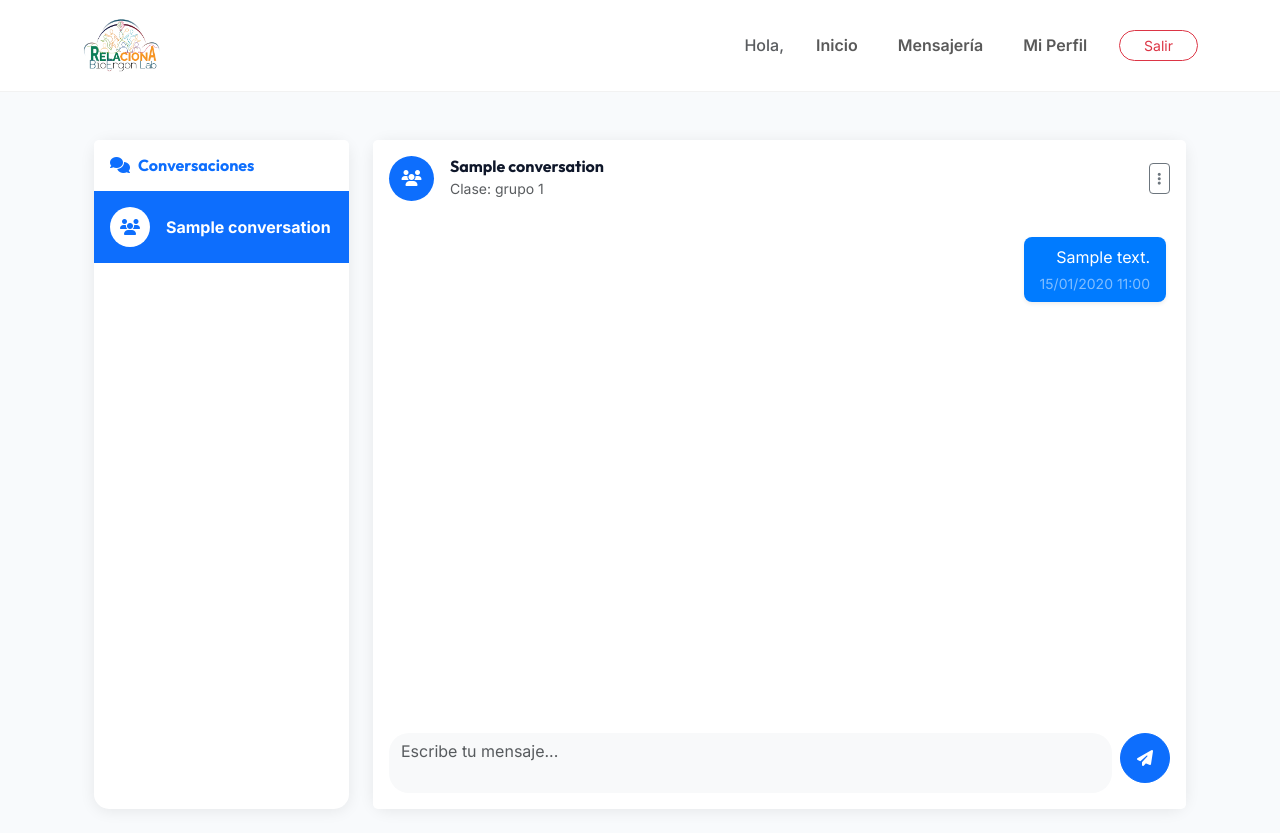
After one commit to dgarridor05/AplicacionPracticas, a Django app: page /mensajeria/1/ in a window 1280 px wide. The commit adds this page. Run offline with Django 5.2, Linux system fonts and the light colour scheme; a user stored in the database is signed in; data comes from the database, SQL or seed files in the repository; tables that the repository leaves empty hold one stand-in row (values such as "Sample post").

Commit message:
Implementada version semiacabada del sistema de mensajeria

```diff
--- /dev/null
+++ b/messaging/context_processors.py
@@ -0,0 +1,9 @@
+from messaging.models import Conversation
+
+def unread_messages_count(request):
+    """Context processor para mostrar el contador de chats sin leer en la navegación"""
+    if request.user.is_authenticated and hasattr(request.user, 'role') and request.user.role == 'student':
+        conversations = Conversation.objects.filter(participants=request.user)
+        unread_chats_count = sum(1 for conv in conversations if conv.unread_count(request.user) > 0)
+        return {'unread_chats_count': unread_chats_count}
+    return {'unread_chats_count': 0}
--- /dev/null
+++ b/messaging/urls.py
@@ -0,0 +1,8 @@
+from django.urls import path
+from . import views
+
+urlpatterns = [
+    path('', views.conversation_list, name='conversation_list'),
+    path('nuevo/<int:student_id>/', views.start_private_conversation, name='start_private_conversation'),
+    path('<int:conversation_id>/', views.conversation_detail, name='conversation_detail'),
+]
--- /dev/null
+++ b/messaging/views.py
@@ -0,0 +1,119 @@
+from django.shortcuts import render, redirect, get_object_or_404
+from django.contrib.auth.decorators import login_required
+from django.contrib import messages
+from django.db.models import Q
+
+from accounts.models import UserProfile
+from teachers.models import ClassGroup
+from .models import Conversation, ConversationMember, Message
+
+
+@login_required
+def conversation_list(request):
+    user = request.user
+    conversations = Conversation.objects.filter(participants=user).order_by('-updated_at')
+
+    unread_chats_count = 0
+    for conv in conversations:
+        conv.unread_count_for_user = conv.unread_count(user)
+        if conv.unread_count_for_user > 0:
+            unread_chats_count += 1
+
+        # Agregar información del otro participante para chats privados
+        if not conv.is_group:
+            other_participant = conv.participants.exclude(id=user.id).first()
+            if other_participant:
+                conv.other_username = other_participant.username
+                conv.other_nickname = other_participant.nickname
+                conv.other_profile_picture = other_participant.profile_picture
+                conv.other_full_name = other_participant.full_name
+            else:
+                conv.other_username = 'Usuario desconocido'
+                conv.other_nickname = None
+                conv.other_profile_picture = None
+                conv.other_full_name = None
+
+    return render(request, 'messaging/conversation_list.html', {
+        'conversations': conversations,
+        'unread_chats_count': unread_chats_count,
+    })
+
+
+@login_required
+def conversation_detail(request, conversation_id):
+    user = request.user
+    conversation = get_object_or_404(Conversation.objects.filter(participants=user), id=conversation_id)
+
+    # Obtener todas las conversaciones para la lista lateral
+    conversations = Conversation.objects.filter(participants=user).order_by('-updated_at')
+    for conv in conversations:
+        conv.unread_count_for_user = conv.unread_count(user)
+        if not conv.is_group:
+            other_participant = conv.participants.exclude(id=user.id).first()
+            if other_participant:
+                conv.other_username = other_participant.username
+                conv.other_nickname = other_participant.nickname
+                conv.other_profile_picture = other_participant.profile_picture
+                conv.other_full_name = other_participant.full_name
+
+    # Obtener información del otro participante para chats privados
+    other_participant = None
+    if not conversation.is_group:
+        other_participant = conversation.participants.exclude(id=user.id).first()
+
+    if request.method == 'POST':
+        text = request.POST.get('text', '').strip()
+        if text:
+            message_obj = Message.objects.create(
+                conversation=conversation,
+                sender=user,
+                text=text
+            )
+            message_obj.read_by.add(user)
+            conversation.updated_at = message_obj.created_at
+            conversation.save(update_fields=['updated_at'])
+            return redirect('conversation_detail', conversation_id=conversation.id)
+        messages.error(request, 'No se puede enviar un mensaje vacío.')
+
+    chat_messages = conversation.messages.select_related('sender').all()
+    for msg in chat_messages:
+        if user not in msg.read_by.all():
+            msg.read_by.add(user)
+
+    return render(request, 'messaging/conversation_detail.html', {
+        'conversation': conversation,
+        'chat_messages': chat_messages,
+        'other_participant': other_participant,
+        'conversations': conversations,
+    })
+
+
+@login_required
+def start_private_conversation(request, student_id):
+    user = request.user
+    if user.role != 'student':
+        messages.error(request, 'Solo alumnos pueden iniciar conversaciones privadas entre alumnos.')
+        return redirect('student_home')
+
+    other = get_object_or_404(UserProfile, id=student_id, role='student')
+
+    if other == user:
+        messages.warning(request, 'No puedes iniciar un chat contigo mismo.')
+        return redirect('conversation_list')
+
+    # Verificar que compartan grupo
+    shared = ClassGroup.objects.filter(students=user).filter(students=other).exists()
+    if not shared:
+        messages.error(request, 'Solo se puede chatear con compañeros de clase compartidos.')
+        return redirect('classmates_list')
+
+    conversation = Conversation.objects.filter(is_group=False, participants=user).filter(participants=other).first()
+
+    if not conversation:
+        conversation = Conversation.objects.create(is_group=False, name=f"Chat {user.username} & {other.username}")
+        ConversationMember.objects.bulk_create([
+            ConversationMember(conversation=conversation, user=user),
+            ConversationMember(conversation=conversation, user=other),
+        ])
+
+    return redirect('conversation_detail', conversation_id=conversation.id)
--- a/relaciona/urls.py
+++ b/relaciona/urls.py
@@ -26,6 +26,7 @@ urlpatterns = [
     path('profesor/', include('teachers.urls')),
     path('cuestionarios/', include('quizzes.urls')),
     path('minijuegos/', include('minigames.urls')),
+    path('mensajeria/', include('messaging.urls')),
 
     path('', lambda request: redirect('login')),
 ]
--- a/templates/base.html
+++ b/templates/base.html
@@ -128,6 +128,14 @@
                         <li class="nav-item"><span class="text-muted fw-medium">Hola, {{ user.first_name }}</span></li>
                         {% if user.role == 'student' %}
                             <li class="nav-item"><a href="{% url 'student_home' %}" class="nav-link fw-semibold">Inicio</a></li>
+                            <li class="nav-item">
+                                <a href="{% url 'conversation_list' %}" class="nav-link fw-semibold position-relative">
+                                    Mensajería
+                                    {% if unread_chats_count > 0 %}
+                                    <span class="badge bg-danger rounded-pill position-absolute top-0 start-100 translate-middle">{{ unread_chats_count }}</span>
+                                    {% endif %}
+                                </a>
+                            </li>
                             <li class="nav-item"><a href="{% url 'view_student_profile' %}" class="nav-link fw-semibold">Mi Perfil</a></li>
                         {% elif user.role == 'teacher' %}
                             <li class="nav-item"><a href="{% url 'teacher_home' %}" class="nav-link fw-semibold">Panel</a></li>
@@ -167,6 +175,13 @@
             <i class="fas fa-users"></i>
             <span>Clase</span>
         </a>
+        <a href="{% url 'conversation_list' %}" class="nav-item-mobile {% if 'mensajeria' in request.path %}active{% endif %} position-relative">
+            <i class="fas fa-comments"></i>
+            <span>Chats</span>
+            {% if unread_chats_count > 0 %}
+            <span class="badge bg-danger rounded-pill position-absolute" style="top: -5px; right: -5px; font-size: 0.6rem; padding: 2px 5px;">{{ unread_chats_count }}</span>
+            {% endif %}
+        </a>
         {% endif %}
 
         <a href="{% if user.role == 'teacher' %}{% url 'teacher_home' %}{% else %}{% url 'view_student_profile' %}{% endif %}"
--- /dev/null
+++ b/templates/messaging/conversation_detail.html
@@ -0,0 +1,237 @@
+{% extends "base.html" %}
+{% block title %}Chat | RELACIONA{% endblock %}
+
+{% block content %}
+<div class="container-fluid mt-4" style="max-width: 1200px;">
+    <div class="row">
+        <!-- Lista de conversaciones (solo en desktop) -->
+        <div class="col-md-4 col-lg-3 d-none d-md-block">
+            <div class="card shadow-sm h-100" style="border-radius: 15px;">
+                <div class="card-header bg-white border-0 py-3">
+                    <h6 class="mb-0 fw-bold text-primary">
+                        <i class="fas fa-comments me-2"></i>Conversaciones
+                    </h6>
+                </div>
+
+                <div class="card-body p-0" style="max-height: 70vh; overflow-y: auto;">
+                    {% for conv in conversations %}
+                    <a href="{% url 'conversation_detail' conv.id %}" class="list-group-item list-group-item-action border-0 px-3 py-3 {% if conv.id == conversation.id %}bg-primary text-white{% elif conv.unread_count_for_user > 0 %}bg-light{% endif %}">
+                        <div class="d-flex align-items-center">
+                            <div class="me-3">
+                                {% if conv.is_group %}
+                                <div class="{% if conv.id == conversation.id %}bg-white text-primary{% else %}bg-primary text-white{% endif %} rounded-circle d-flex align-items-center justify-content-center" style="width: 40px; height: 40px;">
+                                    <i class="fas fa-users"></i>
+                                </div>
+                                {% else %}
+                                {% if conv.other_profile_picture %}
+                                <img src="{{ conv.other_profile_picture.url }}" class="rounded-circle object-fit-cover shadow-sm" style="width: 40px; height: 40px; border: 2px solid #e9ecef;" alt="Foto">
+                                {% else %}
+                                <div class="bg-light text-muted rounded-circle d-flex align-items-center justify-content-center shadow-sm" style="width: 40px; height: 40px; border: 2px solid #e9ecef;">
+                                    <i class="fas fa-user"></i>
+                                </div>
+                                {% endif %}
+                                {% endif %}
+                            </div>
+
+                            <div class="flex-grow-1 min-w-0">
+                                <div class="d-flex justify-content-between align-items-start">
+                                    <div class="min-w-0 flex-grow-1">
+                                        <div class="fw-bold text-truncate">
+                                            {% if conv.is_group %}
+                                            {{ conv.name|default:'Chat grupal' }}
+                                            {% else %}
+                                            {{ conv.other_nickname|default:conv.other_username }}
+                                            {% endif %}
+                                        </div>
+                                    </div>
+                                    {% if conv.unread_count_for_user > 0 %}
+                                    <span class="badge {% if conv.id == conversation.id %}bg-white text-primary{% else %}bg-success{% endif %} rounded-pill ms-2 flex-shrink-0">{{ conv.unread_count_for_user }}</span>
+                                    {% endif %}
+                                </div>
+                            </div>
+                        </div>
+                    </a>
+                    {% endfor %}
+                </div>
+            </div>
+        </div>
+
+        <!-- Área de chat -->
+        <div class="col-md-8 col-lg-9">
+            <div class="card shadow-sm h-100" style="border-radius: 15px;">
+                <!-- Header del chat -->
+                <div class="card-header bg-white border-0 py-3">
+                    <div class="d-flex align-items-center justify-content-between">
+                        <div class="d-flex align-items-center">
+                            <a href="{% url 'conversation_list' %}" class="btn btn-sm btn-outline-secondary me-3 d-md-none">
+                                <i class="fas fa-arrow-left"></i>
+                            </a>
+
+                            {% if other_participant %}
+                            {% if other_participant.profile_picture %}
+                            <img src="{{ other_participant.profile_picture.url }}" class="rounded-circle object-fit-cover me-3" style="width: 45px; height: 45px; border: 2px solid #e9ecef;" alt="Foto">
+                            {% else %}
+                            <div class="bg-light text-muted rounded-circle d-flex align-items-center justify-content-center me-3" style="width: 45px; height: 45px; border: 2px solid #e9ecef;">
+                                <i class="fas fa-user"></i>
+                            </div>
+                            {% endif %}
+                            {% else %}
+                            <div class="bg-primary text-white rounded-circle d-flex align-items-center justify-content-center me-3" style="width: 45px; height: 45px;">
+                                <i class="fas fa-users"></i>
+                            </div>
+                            {% endif %}
+
+                            <div>
+                                <h6 class="mb-0 fw-bold">
+                                    {% if other_participant %}
+                                    {{ other_participant.nickname|default:other_participant.username }}
+                                    {% else %}
+                                    {{ conversation.name|default:'Chat grupal' }}
+                                    {% endif %}
+                                </h6>
+                                {% if conversation.class_group %}
+                                <small class="text-muted">Clase: {{ conversation.class_group.name }}</small>
+                                {% elif other_participant %}
+                                <small class="text-muted">{{ other_participant.username }}</small>
+                                {% endif %}
+                            </div>
+                        </div>
+
+                        <div class="d-flex align-items-center">
+                            {% if other_participant %}
+                            <a href="{% url 'public_student_profile' other_participant.id %}" class="btn btn-sm btn-outline-primary me-2">
+                                <i class="fas fa-user"></i> Ver perfil
+                            </a>
+                            {% endif %}
+                            <div class="dropdown">
+                                <button class="btn btn-sm btn-outline-secondary" type="button" data-bs-toggle="dropdown">
+                                    <i class="fas fa-ellipsis-v"></i>
+                                </button>
+                                <ul class="dropdown-menu">
+                                    <li><a class="dropdown-item" href="{% url 'conversation_list' %}">Ver todas las conversaciones</a></li>
+                                    <li><hr class="dropdown-divider"></li>
+                                    <li><a class="dropdown-item text-danger" href="#" onclick="return confirm('¿Estás seguro de que quieres salir de este chat?')">Salir del chat</a></li>
+                                </ul>
+                            </div>
+                        </div>
+                    </div>
+                </div>
+
+                <!-- Mensajes -->
+                <div class="card-body" style="height: calc(100vh - 300px); overflow-y: auto; padding: 20px;">
+                    {% for msg in chat_messages %}
+                    <div class="mb-4 {% if msg.sender == user %}text-end{% else %}text-start{% endif %}">
+                        <div class="d-inline-block" style="max-width: 70%;">
+                            {% if msg.sender != user %}
+                            <div class="d-flex align-items-center mb-1">
+                                {% if msg.sender.profile_picture %}
+                                <img src="{{ msg.sender.profile_picture.url }}" class="rounded-circle me-2" style="width: 30px; height: 30px; border: 1px solid #e9ecef;" alt="Foto">
+                                {% else %}
+                                <div class="bg-light text-muted rounded-circle d-flex align-items-center justify-content-center me-2" style="width: 30px; height: 30px; border: 1px solid #e9ecef;">
+                                    <i class="fas fa-user fa-xs"></i>
+                                </div>
+                                {% endif %}
+                                <small class="text-muted fw-bold">{{ msg.sender.nickname|default:msg.sender.username }}</small>
+                            </div>
+                            {% endif %}
+
+                            <div class="py-2 px-3 rounded-3 shadow-sm" style="background: {% if msg.sender == user %}#007bff; color: white;{% else %}#f8f9fa; color: #333;{% endif %} border-radius: 18px;">
+                                <div>{{ msg.text|linebreaksbr }}</div>
+                                <small class="{% if msg.sender == user %}text-white-50{% else %}text-muted{% endif %} mt-1 d-block">{{ msg.created_at|date:'d/m/Y H:i' }}</small>
+                            </div>
+                        </div>
+                    </div>
+                    {% empty %}
+                    <div class="text-center py-5">
+                        <div class="opacity-25 mb-3">
+                            <i class="fas fa-comment-dots fa-4x text-muted"></i>
+                        </div>
+                        <h5 class="text-muted">Aún no hay mensajes</h5>
+                        <p class="text-muted">¡Sé el primero en escribir algo!</p>
+                    </div>
+                    {% endfor %}
+                </div>
+
+                <!-- Formulario de envío -->
+                <div class="card-footer bg-white border-0 py-3">
+                    <form method="post" id="messageForm">
+                        {% csrf_token %}
+                        <div class="input-group">
+                            <textarea class="form-control border-0 bg-light" name="text" placeholder="Escribe tu mensaje..." rows="2" style="border-radius: 20px; resize: none;" required></textarea>
+                            <button type="submit" class="btn btn-primary ms-2" style="border-radius: 50px; width: 50px; height: 50px;">
+                                <i class="fas fa-paper-plane"></i>
+                            </button>
+                        </div>
+                    </form>
+                </div>
+            </div>
+        </div>
+    </div>
+</div>
+
+<style>
+.object-fit-cover {
+    object-fit: cover;
+}
+
+.card {
+    border: none !important;
+    box-shadow: 0 2px 15px rgba(0,0,0,0.08) !important;
+}
+
+.list-group-item:hover {
+    background-color: #f8f9fa !important;
+}
+
+.list-group-item.active {
+    background-color: #007bff !important;
+    border-color: #007bff !important;
+}
+
+@media (max-width: 767.98px) {
+    .container-fluid {
+        padding-left: 10px;
+        padding-right: 10px;
+    }
+
+    .card-body {
+        height: calc(100vh - 250px) !important;
+    }
+}
+
+/* Auto-scroll al final de los mensajes */
+.card-body::-webkit-scrollbar {
+    width: 6px;
+}
+
+.card-body::-webkit-scrollbar-track {
+    background: #f1f1f1;
+    border-radius: 10px;
+}
+
+.card-body::-webkit-scrollbar-thumb {
+    background: #c1c1c1;
+    border-radius: 10px;
+}
+
+.card-body::-webkit-scrollbar-thumb:hover {
+    background: #a8a8a8;
+}
+</style>
+
+<script>
+// Auto-scroll al final de los mensajes
+document.addEventListener('DOMContentLoaded', function() {
+    const messageContainer = document.querySelector('.card-body');
+    if (messageContainer) {
+        messageContainer.scrollTop = messageContainer.scrollHeight;
+    }
+});
+
+// Auto-resize del textarea
+document.querySelector('textarea[name="text"]').addEventListener('input', function() {
+    this.style.height = 'auto';
+    this.style.height = (this.scrollHeight) + 'px';
+});
+</script>
+{% endblock %}
```
Also changed, not shown: accounts/templates/accounts/classmates_list.html (+6 -7 lines), accounts/views.py (+14 -9 lines), messaging/admin.py (added, +21 -0 lines), messaging/apps.py (added, +7 -0 lines), messaging/models.py (added, +82 -0 lines), relaciona/settings.py (+19 -0 lines), templates/messaging/conversation_list.html (added, +115 -0 lines), messaging/__init__.py (added), messaging/migrations/0001_initial.py (added), messaging/migrations/__init__.py (added).
